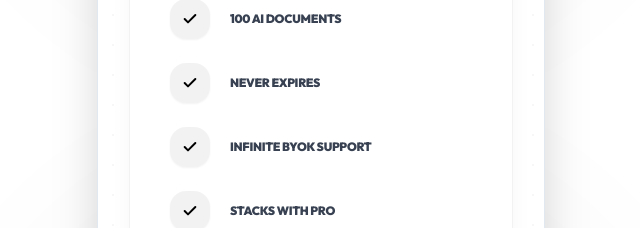
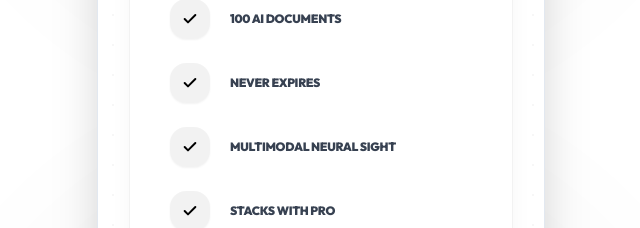
Before and after one commit to SKYDARTIST/pdf-tools-pro, a React (Vite) app: page /#/pricing in a window 1280 px wide. Shown: the part 1500-1728 px from the top of the page, without its empty margins (319-959 px from the left). Built offline with nearby package versions, Linux system fonts and the light colour scheme.

Commit message:
monetization: remove BYOK support to protect repeat revenue

```diff
--- a/screens/PricingScreen.tsx
+++ b/screens/PricingScreen.tsx
@@ -42,7 +42,7 @@ const PricingScreen: React.FC = () => {
       features: [
         '100 AI documents',
         'Never expires',
-        'Infinite BYOK Support',
+        'Multimodal Neural Sight',
         'Stacks with Pro'
       ],
       cta: 'Buy AI Pack',
```
